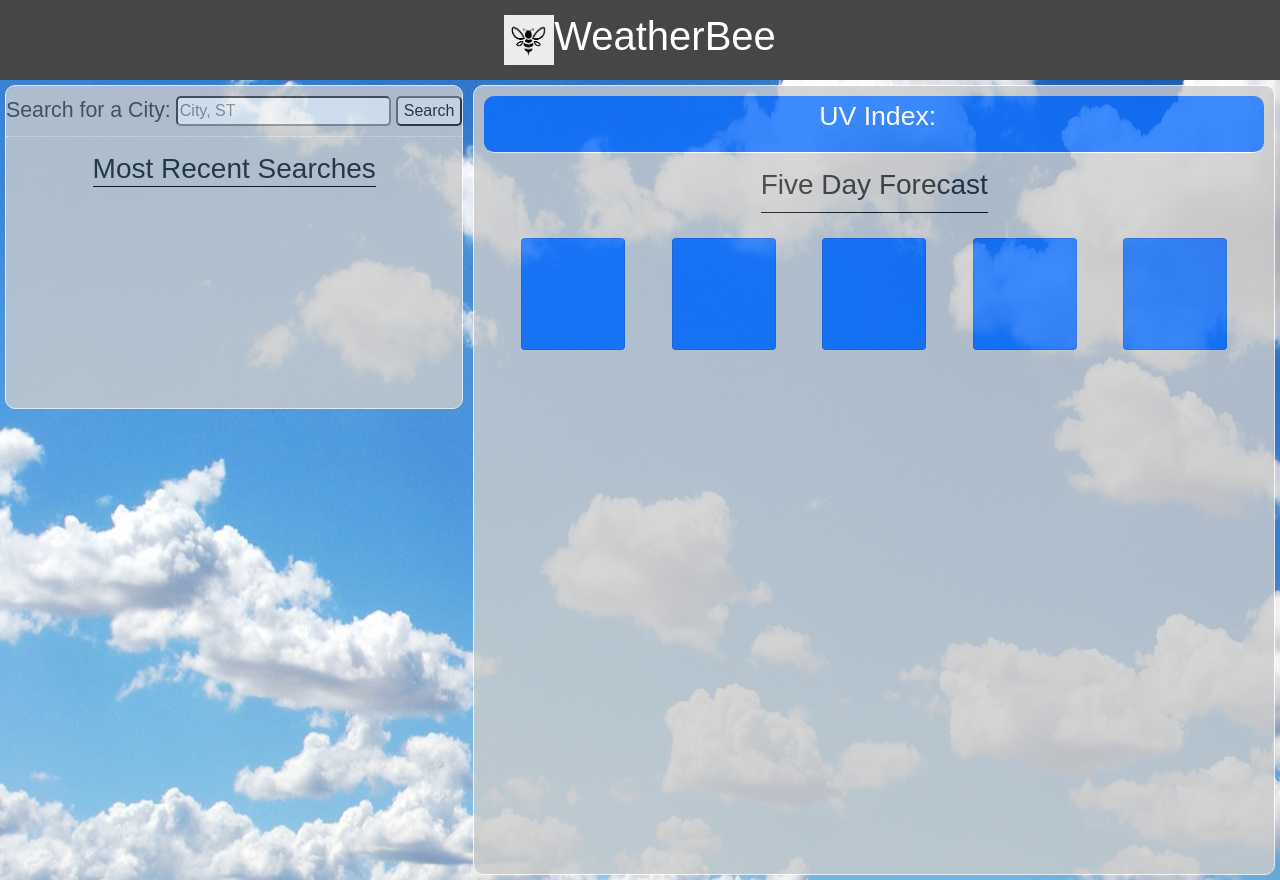
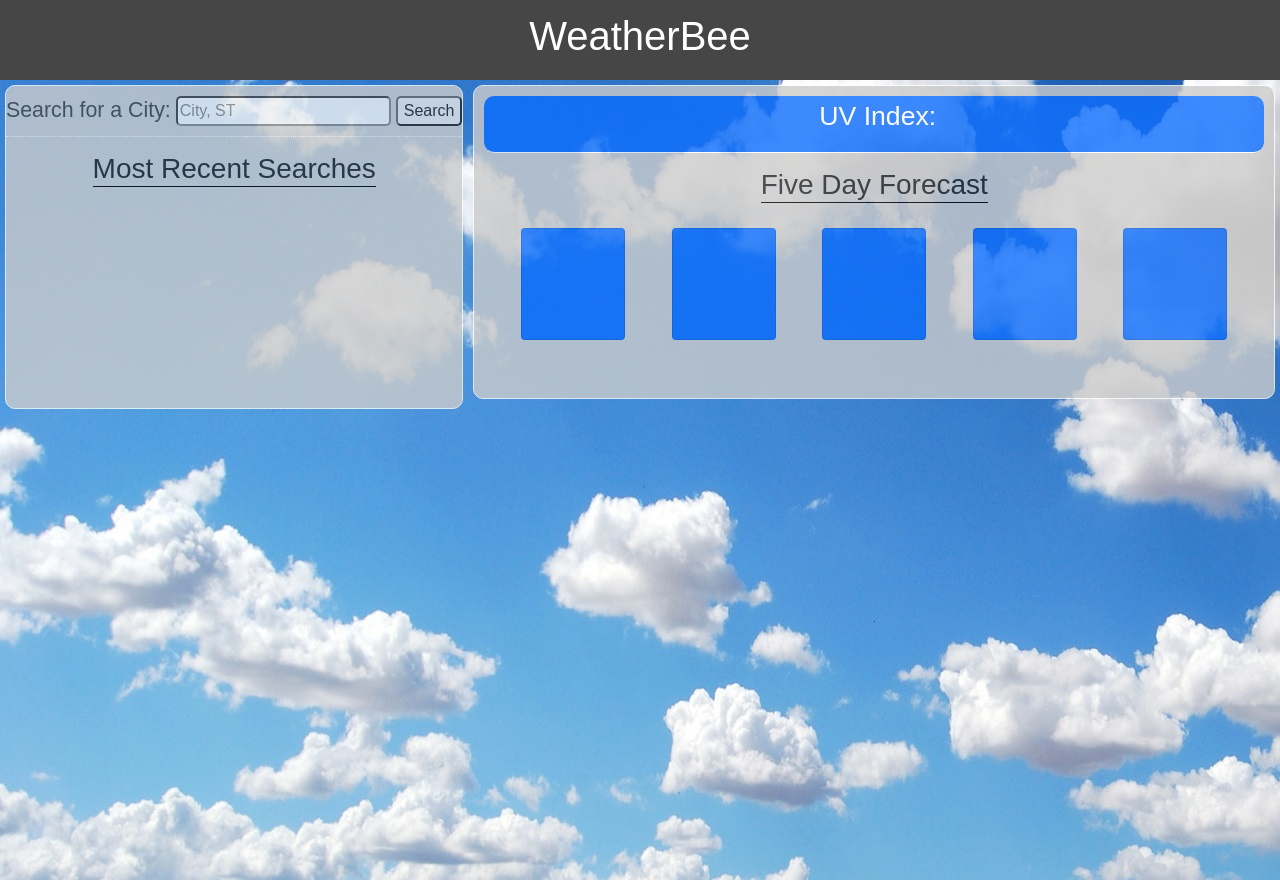
Before and after one commit to JoeDonMalone/WeatherBee, a plain HTML site: page index.html in a window 1280 px wide. Drawn offline with nearby package versions, Linux system fonts and the light colour scheme.

Commit message:
removed weatherBee icon

```diff
--- a/Develop/style.css
+++ b/Develop/style.css
@@ -27,6 +27,7 @@ header {
     flex-direction: row;
     flex-wrap: wrap;
     background-image: url(../Assets/Images/cumulus-cloud.jpg);
+    /* background-image: url(../Assets/video/Clouds_1_1.mov); */
     min-height: 100%;
     justify-content: space-between;
   }
@@ -128,6 +129,7 @@ ul {
     flex-shrink: 0;
     flex-basis: 300px;
     opacity: .8;
+    height: fit-content;
 }
 
 .selected-city-column {
--- a/index.html
+++ b/index.html
@@ -13,7 +13,7 @@
 <body>
 <!-- <body class="d-flex flex-column h-100"> -->
     <header class = 'header'>
-        <img src="./Assets/Images/WeatherBee.png" alt="" id = 'weatherBee' style="background-color: black;">
+        <!-- <img src="./Assets/Images/WeatherBee.png" alt="" id = 'weatherBee' style="background-color: black;"> -->
         <h1 class = '-h1'>WeatherBee</h1>
     </header>
     <section class = 'parent-flex-container-row'>
```
Also changed, not shown: 1 other file.
